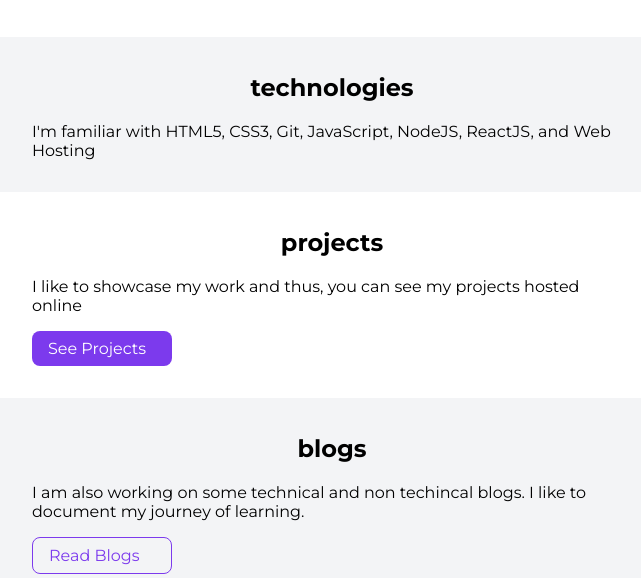
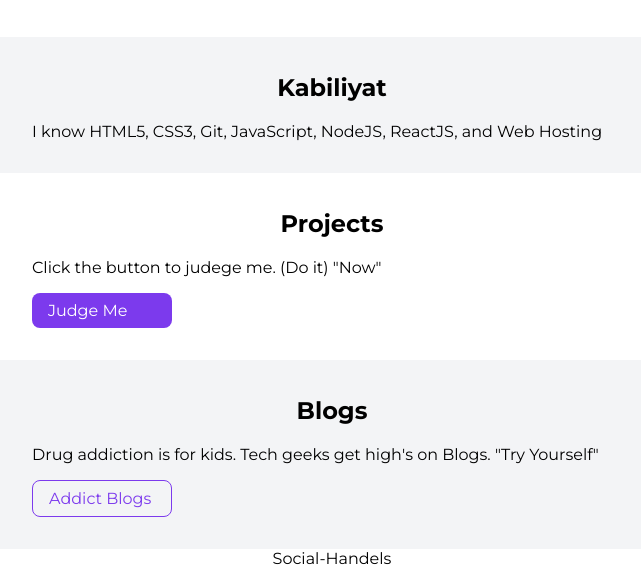
Before and after one commit to DevRishJain/Learning, a plain HTML site: page index.html in a window 1280 px wide. Shown: the part 631-1209 px from the top of the page, without its empty margins (308-949 px from the left). Drawn offline with Linux system fonts and the light colour scheme.

Commit message:
KARDIYA BAS

```diff
--- a/index.html
+++ b/index.html
@@ -29,24 +29,24 @@
 
     <section class="section ow">
         <div class="container container-center">
-            <h1>technologies</h1>
-            <p>I'm familiar with HTML5, CSS3, Git, JavaScript, NodeJS, ReactJS, and Web Hosting</p>
+            <h1>Kabiliyat</h1>
+            <p>I know HTML5, CSS3, Git, JavaScript, NodeJS, ReactJS, and Web Hosting</p>
         </div>
     </section>
 
     <section class="section">
         <div class="container container-center">
-            <h1>projects</h1>
-            <p>I like to showcase my work and thus, you can see my projects hosted online</p>
-            <a class="link link-primary" href="/projects.html">See Projects</a>
+            <h1>Projects</h1>
+            <p>Click the button to judege me. (Do it) "Now"</p>
+            <a class="link link-primary" href="/projects.html">Judge Me</a>
         </div>
     </section>
 
     <section class="section ow">
         <div class="container container-center">
-            <h1>blogs</h1>
-            <p>I am also working on some technical and non techincal blogs. I like to document my journey of learning.</p>
-            <a class="link link-secondary" href="/blogs.html">Read Blogs</a>
+            <h1>Blogs</h1>
+            <p> Drug addiction is for kids. Tech geeks get high's on Blogs. "Try Yourself"</p>
+            <a class="link link-secondary" href="/blogs.html">Addict Blogs</a>
         </div>
     </section>
 
```
